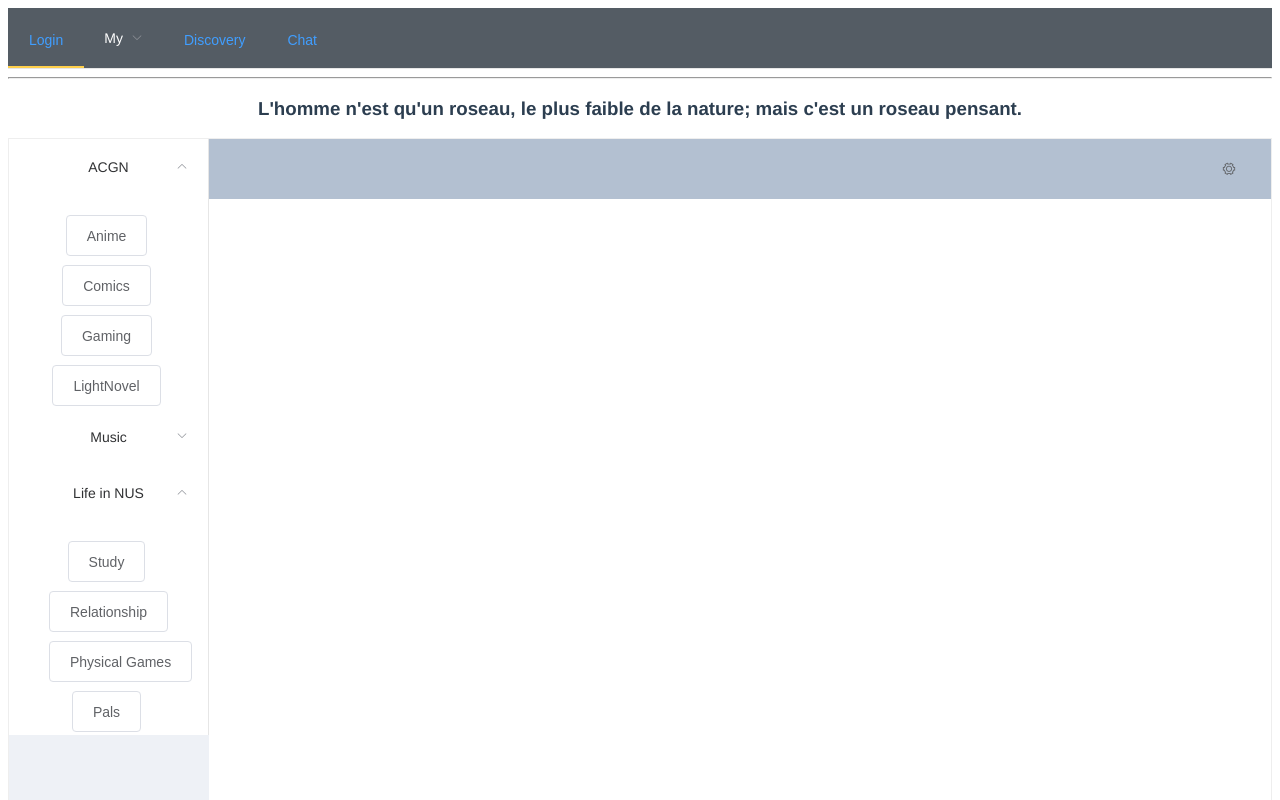
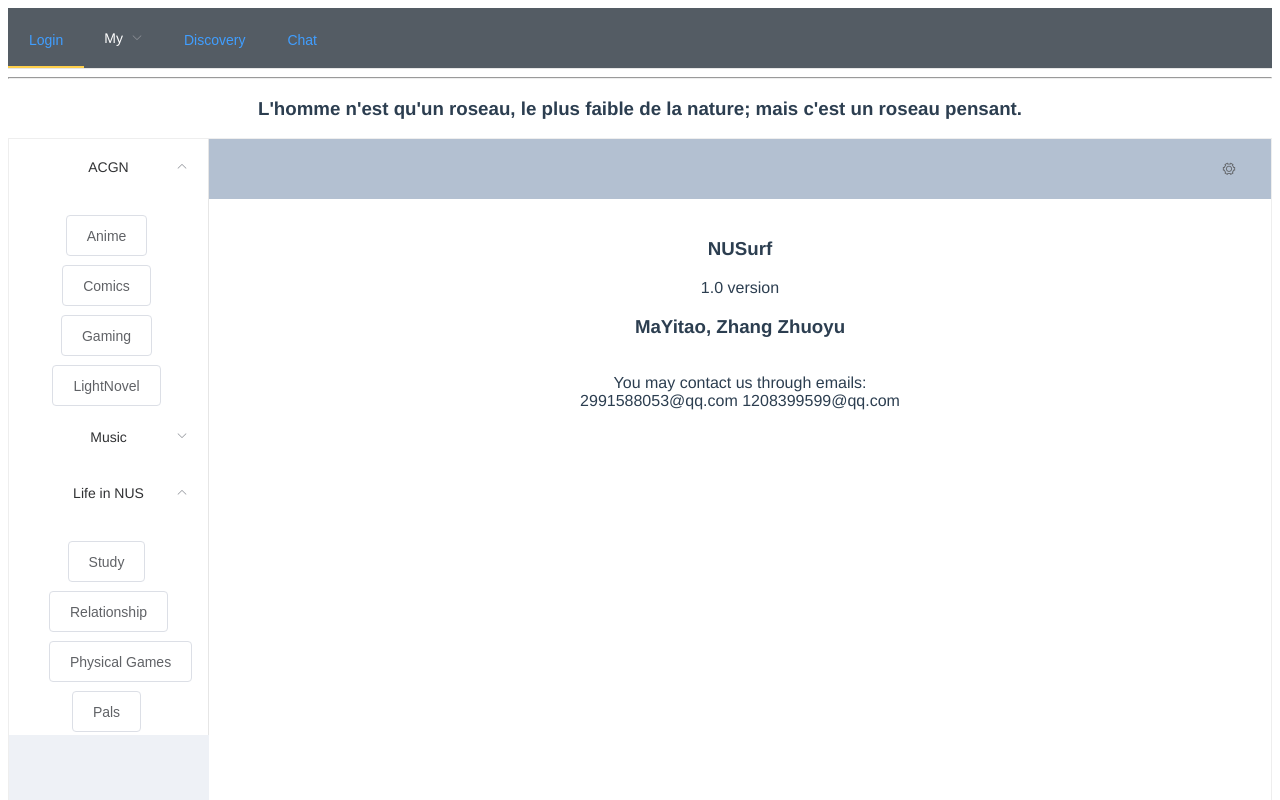
Before and after one commit to PrinceCatt/Orbital, a Vue app in the folder frontend/: page /#/discovery in a window 1280 px wide. Shown: the top 800 px of the page. Built offline with nearby package versions, Linux system fonts and the light colour scheme.

Commit message:
NUSurf 1.0 version

```diff
--- a/frontend/src/view/discovery/index.vue
+++ b/frontend/src/view/discovery/index.vue
@@ -86,6 +86,13 @@
         <el-main>
 
           <router-view></router-view>
+          <h1>NUSurf</h1> 1.0 version
+          <br>
+          <h1>MaYitao, Zhang Zhuoyu</h1>
+          <br>
+          You may contact us through emails:
+          <br>
+          2991588053@qq.com 1208399599@qq.com
 
         </el-main>
       </el-container>
```
